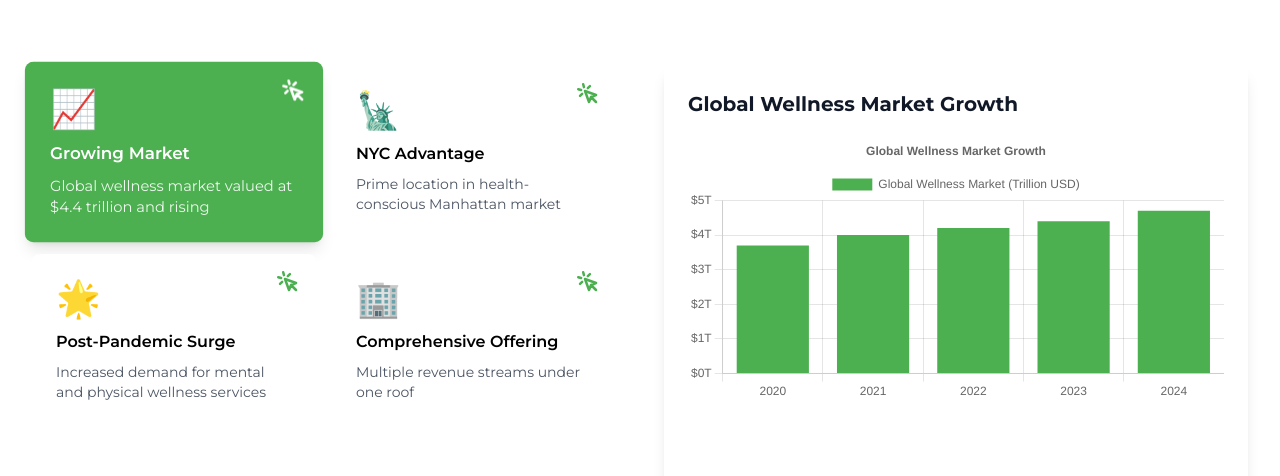
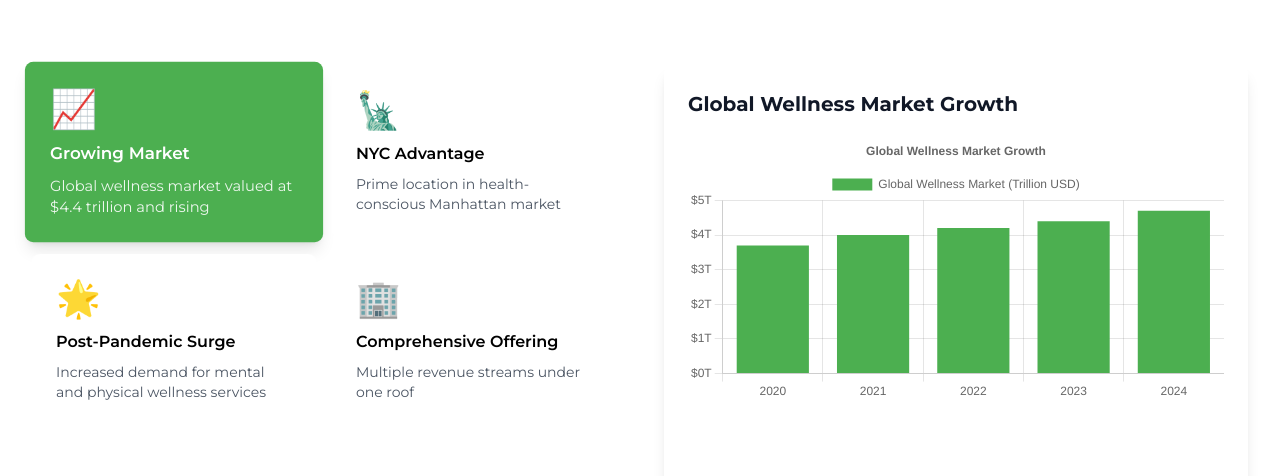
Before and after one commit to joelgranik/flolo-pitchdeck-final, a Next.js app: page / in a window 1280 px wide. Shown: the part 2322-2798 px from the top of the page. Built offline with nearby package versions, Linux system fonts and the light colour scheme.

Commit message:
Convert desktop layouts to use hover instead of click

```diff
--- a/src/components/sections/AboutFloLo.tsx
+++ b/src/components/sections/AboutFloLo.tsx
@@ -139,14 +139,13 @@ export default function AboutFloLo() {
           {services.map((service, index) => (
             <motion.div
               key={service.name}
-              className={`p-6 rounded-lg cursor-pointer transition-all duration-300 ${
+              className={`p-6 rounded-lg transition-all duration-300 ${
                 activeService === index
                   ? 'bg-primary text-white shadow-lg scale-105'
                   : 'bg-white hover:bg-primary/5'
               }`}
-              onClick={(e) => handleServiceClick(index, e)}
-              whileHover={{ scale: activeService === index ? 1.05 : 1.02 }}
-              whileTap={{ scale: 0.98 }}
+              onMouseEnter={() => setActiveService(index)}
+              whileHover={{ scale: 1.02 }}
             >
               <div className="text-4xl mb-3">{service.icon}</div>
               <h3 className="font-semibold mb-2">{service.name}</h3>
@@ -165,7 +164,7 @@ export default function AboutFloLo() {
             key={activeService}
             initial={{ opacity: 0 }}
             animate={{ opacity: 1 }}
-            transition={{ duration: 0.5 }}
+            transition={{ duration: 0.3 }}
             className="w-full h-[400px] relative rounded-lg overflow-hidden"
           >
             <Image
--- a/src/components/sections/MarketOpportunity.tsx
+++ b/src/components/sections/MarketOpportunity.tsx
@@ -209,14 +209,13 @@ export default function MarketOpportunity() {
           {marketCards.map((card, index) => (
             <motion.div
               key={card.name}
-              className={`p-6 rounded-lg cursor-pointer transition-all duration-300 relative ${
+              className={`p-6 rounded-lg transition-all duration-300 relative ${
                 activeCard === index
                   ? 'bg-primary text-white shadow-lg scale-105'
                   : 'bg-white hover:bg-primary/5'
               }`}
-              onClick={(e) => setActiveCard(index)}
-              whileHover={{ scale: activeCard === index ? 1.05 : 1.02 }}
-              whileTap={{ scale: 0.98 }}
+              onMouseEnter={() => setActiveCard(index)}
+              whileHover={{ scale: 1.02 }}
             >
               <div className="text-4xl mb-3">{card.icon}</div>
               <h3 className="font-semibold mb-2">{card.name}</h3>
@@ -225,14 +224,6 @@ export default function MarketOpportunity() {
               }`}>
                 {card.description}
               </p>
-              {/* Click indicator */}
-              <div className={`absolute top-4 right-4 ${
-                activeCard === index ? 'text-white' : 'text-primary'
-              } animate-pulse`}>
-                <svg className="w-6 h-6" fill="none" stroke="currentColor" viewBox="0 0 24 24">
-                  <path strokeLinecap="round" strokeLinejoin="round" strokeWidth={2.5} d="M15 15l-2 5L9 9l11 4-5 2zm0 0l5 5M7.188 2.239l.777 2.897M5.136 7.965l-2.898-.777M13.95 4.05l-2.122 2.122m-5.657 5.656l-2.12 2.122" />
-                </svg>
-              </div>
             </motion.div>
           ))}
         </div>
@@ -243,7 +234,7 @@ export default function MarketOpportunity() {
             key={activeCard}
             initial={{ opacity: 0 }}
             animate={{ opacity: 1 }}
-            transition={{ duration: 0.5 }}
+            transition={{ duration: 0.3 }}
           >
             {marketCards[activeCard].content.title && (
               <h3 className="text-xl font-bold text-gray-900 mb-4">
```
